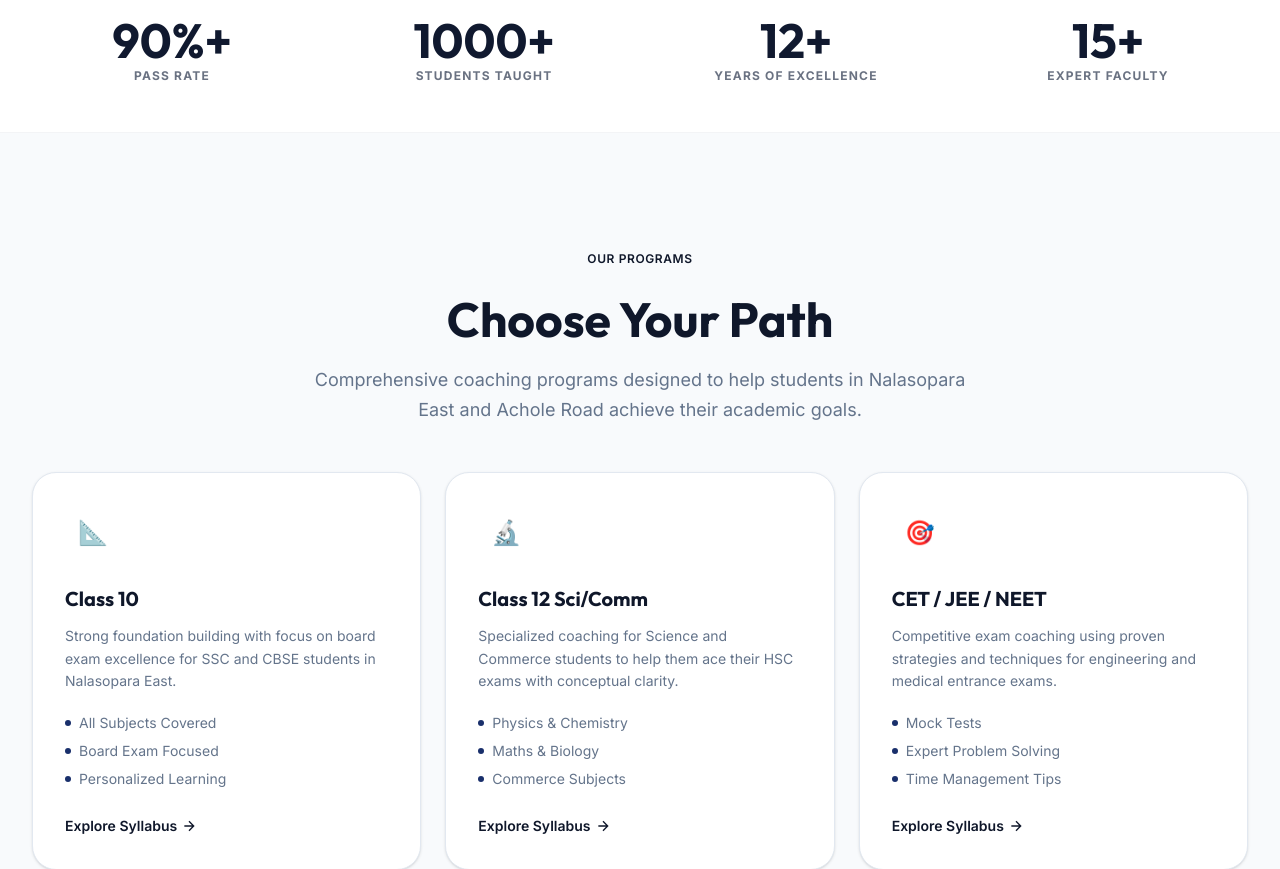
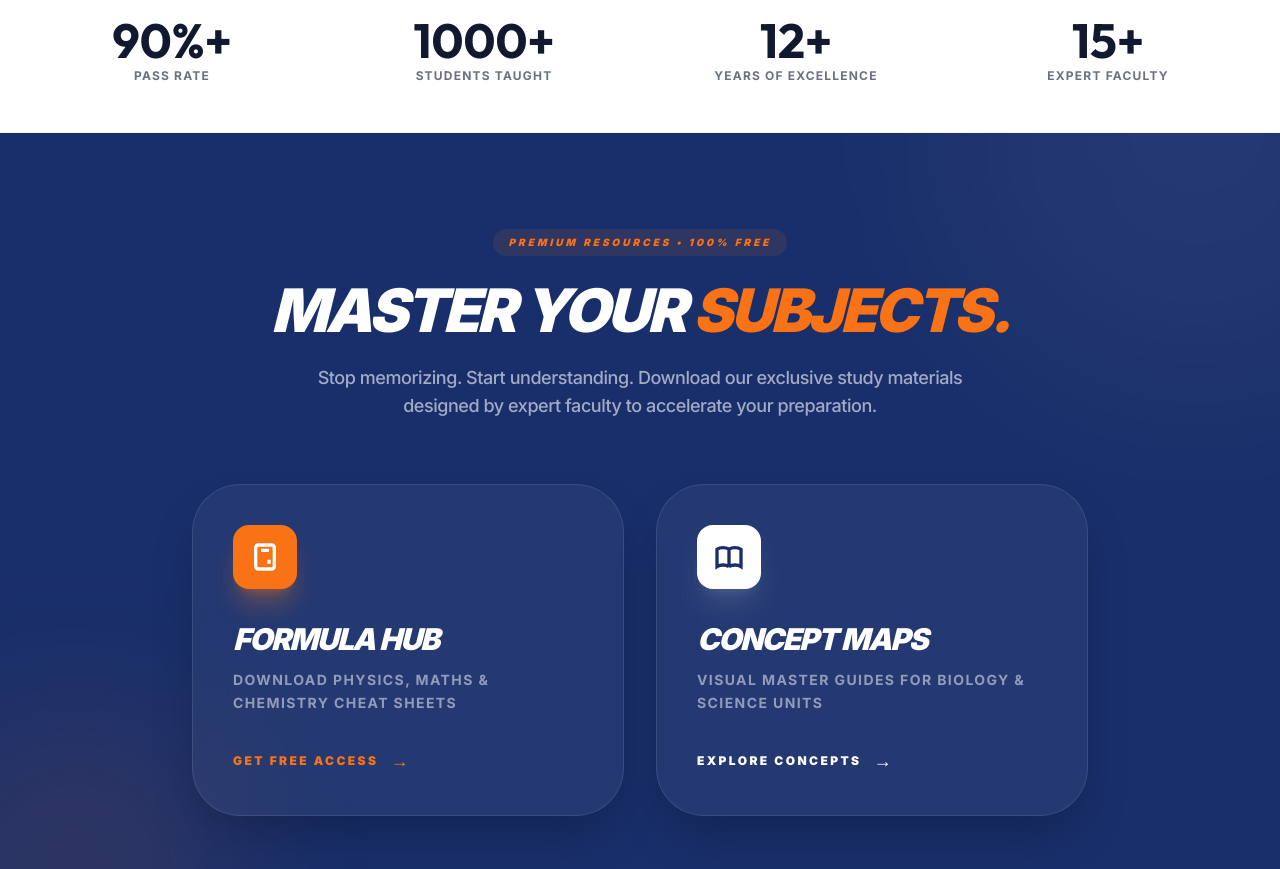
Before and after one commit to Sumitc0de/challenger-classes-web-app, a Next.js app: page / in a window 1280 px wide. Shown: the part 840-1709 px from the top of the page. Built offline with nearby package versions, Linux system fonts and the light colour scheme.

Commit message:
feat: Enhanced Results UI, functional year filters, and Home page Study Hub

```diff
--- a/src/app/page.tsx
+++ b/src/app/page.tsx
@@ -185,6 +185,70 @@ export default function HomePage() {
       {/* ── Stats ─────────────────────────────────── */}
       <StatsCounter />
 
+      {/* ── Study Hub ────────────────────────────── */}
+      <section className="py-24 bg-[#192F6B] relative overflow-hidden group">
+        <div className="absolute top-0 right-0 w-[500px] h-[500px] bg-white/5 rounded-full blur-[100px] -translate-y-1/2 translate-x-1/3 group-hover:bg-white/10 transition-colors duration-1000" />
+        <div className="absolute bottom-0 left-0 w-[300px] h-[300px] bg-[#F97316]/10 rounded-full blur-[80px] translate-y-1/3 -translate-x-1/4" />
+
+        <div className="max-w-7xl mx-auto px-4 lg:px-8 relative z-10 text-center">
+          <div className="flex flex-col items-center mb-16">
+            <span className="inline-block px-4 py-1.5 text-[10px] font-black tracking-[0.3em] text-[#F97316] bg-[#F97316]/10 italic uppercase rounded-full mb-6">
+               PREMIUM RESOURCES • 100% FREE
+            </span>
+            <h2 className="text-4xl md:text-6xl font-black text-white italic uppercase tracking-tighter mb-6 leading-none">
+              Master Your <span className="text-[#F97316]">Subjects.</span>
+            </h2>
+            <p className="text-white/60 text-lg max-w-2xl mx-auto font-medium tracking-tight">
+              Stop memorizing. Start understanding. Download our exclusive study materials designed by expert faculty to accelerate your preparation.
+            </p>
+          </div>
+
+          <div className="grid grid-cols-1 md:grid-cols-2 gap-8 max-w-4xl mx-auto">
+            {/* Formula card */}
+            <Link
+              href="/formulas"
+              className="group/card relative bg-white/5 backdrop-blur-xl border border-white/10 p-10 rounded-[3rem] hover:bg-white/[0.08] hover:scale-[1.02] transition-all duration-500 text-left overflow-hidden shadow-2xl hover:shadow-[#F97316]/20"
+            >
+              <div className="absolute top-0 right-0 w-32 h-32 bg-gradient-to-br from-[#F97316]/20 to-transparent rounded-bl-[4rem] opacity-0 group-hover/card:opacity-100 transition-opacity duration-700" />
+
+              <div className="w-16 h-16 bg-[#F97316] rounded-2xl flex items-center justify-center text-white mb-8 shadow-xl shadow-[#F97316]/30 group-hover/card:rotate-12 transition-transform duration-500">
+                <svg width="32" height="32" fill="none" stroke="currentColor" strokeWidth="2.5" viewBox="0 0 24 24">
+                  <path d="M9 7h6m0 10v-3m-3 3h.01M9 17h.01M9 14h.01M12 14h.01M15 11h.01M12 11h.01M9 11h.01M7 21h10a2 2 0 002-2V5a2 2 0 00-2-2H7a2 2 0 00-2 2v14a2 2 0 002 2z" />
+                </svg>
+              </div>
+
+              <h3 className="text-3xl font-black text-white italic uppercase tracking-tighter mb-3">Formula Hub</h3>
+              <p className="text-white/50 text-sm font-bold uppercase tracking-widest leading-relaxed mb-8">Download Physics, Maths & Chemistry Cheat Sheets</p>
+
+              <div className="flex items-center gap-3 text-[#F97316] text-xs font-black uppercase tracking-[0.2em] group-hover/card:gap-5 transition-all">
+                Get Free Access <span className="text-lg">→</span>
+              </div>
+            </Link>
+
+            {/* Concepts card */}
+            <Link
+              href="/concepts"
+              className="group/card relative bg-white/5 backdrop-blur-xl border border-white/10 p-10 rounded-[3rem] hover:bg-white/[0.08] hover:scale-[1.02] transition-all duration-500 text-left overflow-hidden shadow-2xl hover:shadow-white/10"
+            >
+              <div className="absolute top-0 right-0 w-32 h-32 bg-gradient-to-br from-white/10 to-transparent rounded-bl-[4rem] opacity-0 group-hover/card:opacity-100 transition-opacity duration-700" />
+
+              <div className="w-16 h-16 bg-white rounded-2xl flex items-center justify-center text-[#192F6B] mb-8 shadow-xl shadow-white/10 group-hover/card:rotate-12 transition-transform duration-500">
+                <svg width="32" height="32" fill="none" stroke="currentColor" strokeWidth="2.5" viewBox="0 0 24 24">
+                  <path d="M12 6.253v13m0-13C10.832 5.477 9.246 5 7.5 5S4.168 5.477 3 6.253v13C4.168 18.477 5.754 18 7.5 18s3.332.477 4.5 1.253m0-13C13.168 5.477 14.754 5 16.5 5c1.747 0 3.332.477 4.5 1.253v13C19.832 18.477 18.247 18 16.5 18c-1.746 0-3.332.477-4.5 1.253" />
+                </svg>
+              </div>
+
+              <h3 className="text-3xl font-black text-white italic uppercase tracking-tighter mb-3">Concept Maps</h3>
+              <p className="text-white/50 text-sm font-bold uppercase tracking-widest leading-relaxed mb-8">Visual Master Guides for Biology & Science Units</p>
+
+              <div className="flex items-center gap-3 text-white text-xs font-black uppercase tracking-[0.2em] group-hover/card:gap-5 transition-all">
+                Explore Concepts <span className="text-lg">→</span>
+              </div>
+            </Link>
+          </div>
+        </div>
+      </section>
+
       {/* ── Courses ───────────────────────────────── */}
       <section className="section-padding">
         <div className="max-w-7xl mx-auto">
```
Also changed, not shown: src/app/results/page.tsx (+51 -35 lines).
